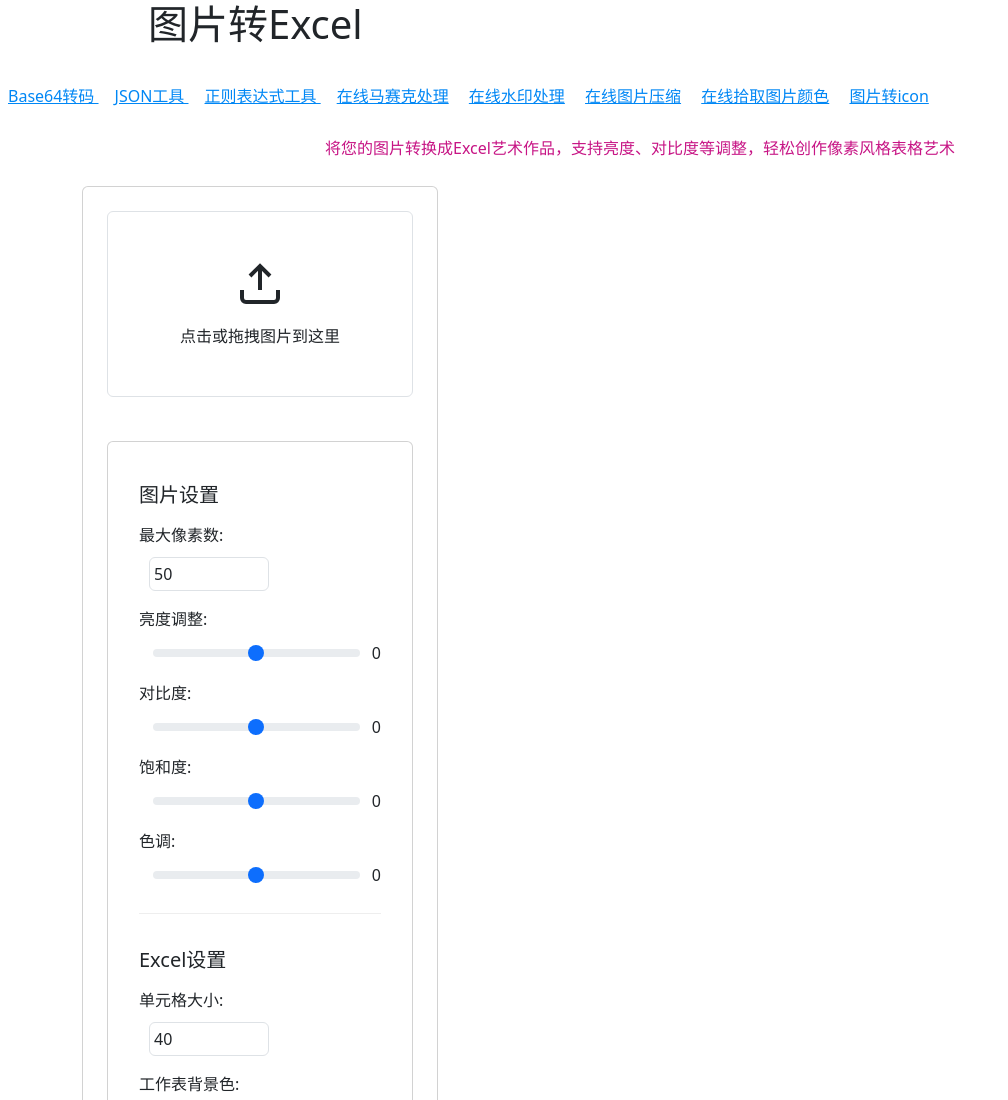
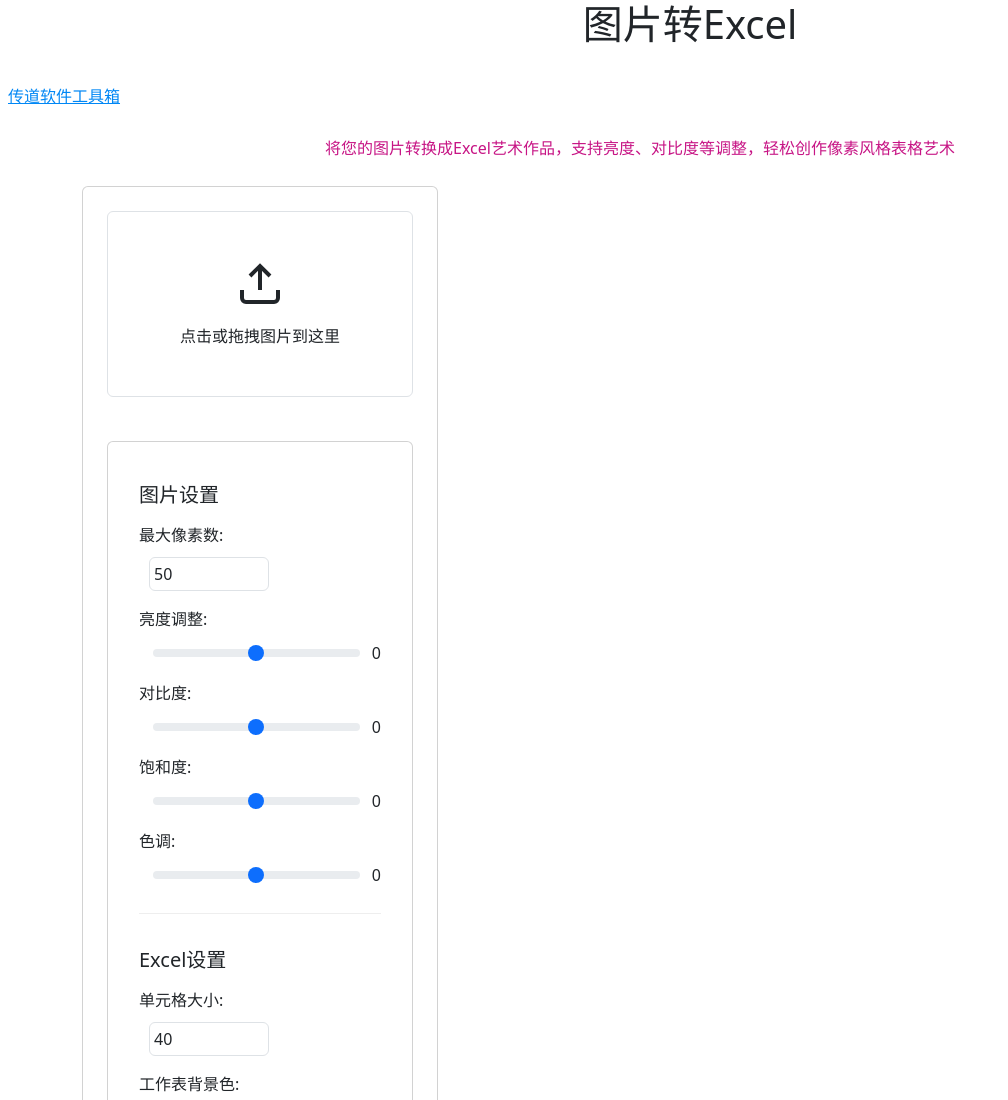
Before and after one commit to hongchuanfeng/img2excel, a plain HTML site: page index.html in a window 1280 px wide. Shown: the top 1100 px of the page, without its empty margins (0-1008 px from the left). Drawn offline with nearby package versions, Linux system fonts and the light colour scheme; a script that the page names is missing.

Commit message:
Update index.html

```diff
--- a/index.html
+++ b/index.html
@@ -3,7 +3,7 @@
 <head>
     <meta charset="UTF-8">
     <meta name="viewport" content="width=device-width, initial-scale=1.0">
-    <title>图片转Excel工具 - Image to Excel tool - Image to Excel AI tool </title>
+    <title>图片转Excel工具</title>
     <meta name="description" content="Image to Excel AI tool,免费在线图片转Excel工具,可将图片快速转换为Excel像素艺术,支持调整亮度、对比度、饱和度等参数,轻松创建Excel艺术作品">
     <meta name="keywords" content="Image to Excel AI tool ,图片转Excel,像素艺术,Excel艺术,图片处理,在线工具">
     <meta name="author" content="图片转Excel工具">
@@ -35,26 +35,13 @@
 <body>
 
     <div class="row">
-        <div class="col-xs-6 col-sm-4">
+        <div class="col-xs-6">
             <h1 class="h-left">
                 图片转Excel
             </h1>
         </div>
-        <div class="col-xs-8 h-right">
-            <a title="在线base64转码" href="https://base64.openai2025.com" target="_blank">
-                Base64转码
-            </a>
-            <a title="JSON格式化工具" href="https://json.openai2025.com" target="_blank">
-                JSON工具
-            </a>
-            <a title="正则表达式测试工具" href="https://reg.openai2025.com" target="_blank">
-                正则表达式工具
-            </a>
-            <a title="在线马赛克处理" href="https://mosaic.openai2025.com" target="_blank">在线马赛克处理</a>
-            <a title="在线水印处理" href="https://watermark.openai2025.com" target="_blank">在线水印处理</a>
-            <a title="在线图片压缩" href="https://compress.openai2025.com" target="_blank">在线图片压缩</a>
-            <a title="在线拾取图片颜色" href="https://getcolor.openai2025.com" target="_blank">在线拾取图片颜色</a>
-            <a title="图片转icon" href="https://icon.openai2025.com" target="_blank">图片转icon</a>
+        <div class="col-xs-6 h-right">
+            <a href="https://www.openai2025.com" target="_blank">传道软件工具箱</a>
         </div>
     </div>
     <div class="container">
```
